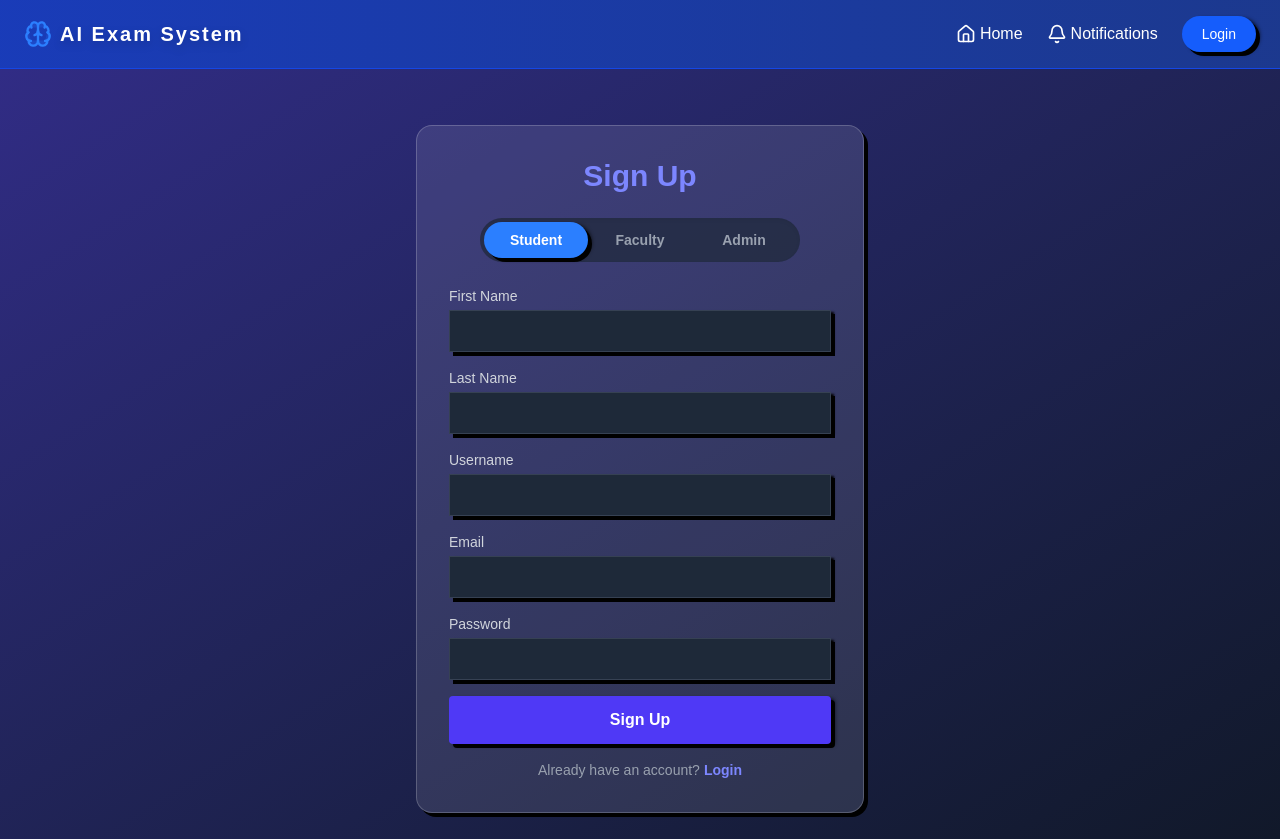
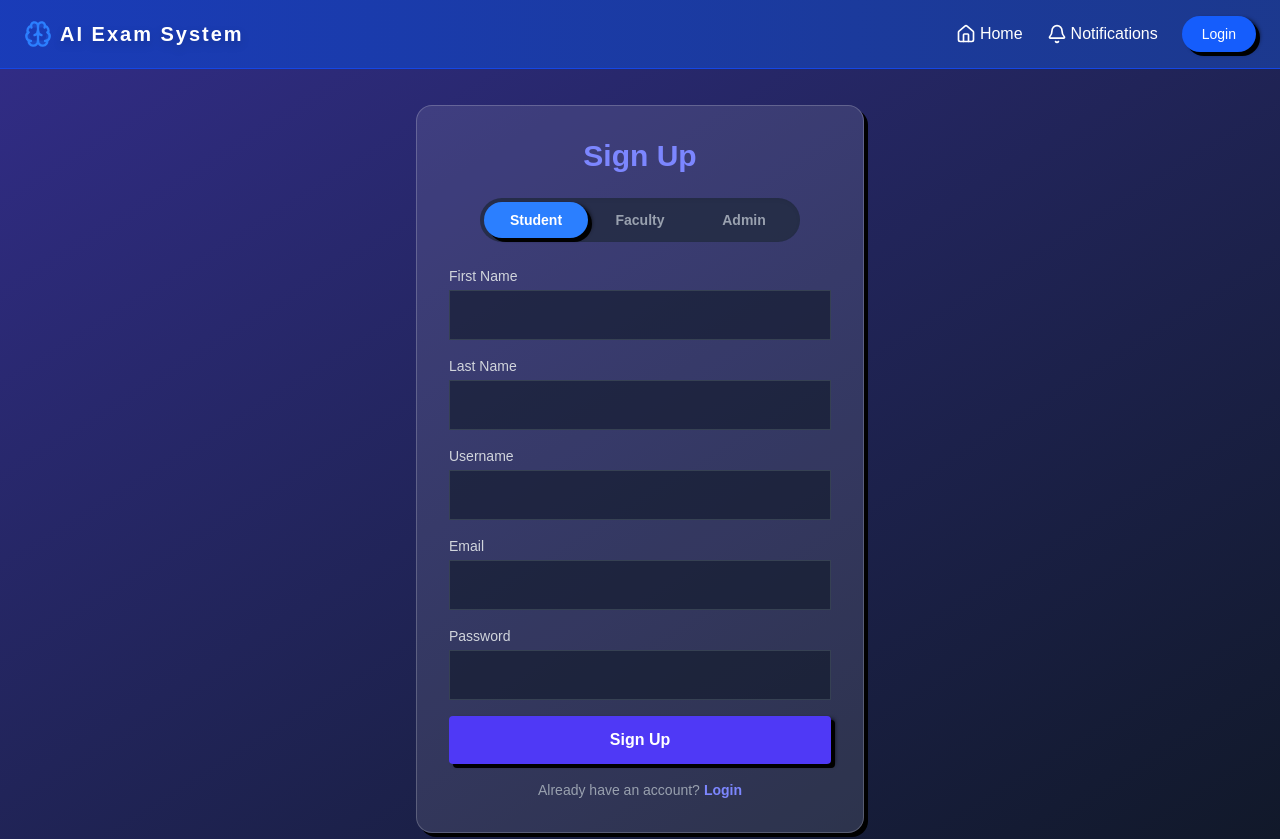
Before and after one commit to samiya2804/ExamSystem, a Next.js app: page /signup in a window 1280 px wide. Shown: the top 839 px of the page. Built offline with nearby package versions, Linux system fonts and the light colour scheme.

Commit message:
Update page.tsx
colors add

```diff
--- a/src/app/signup/page.tsx
+++ b/src/app/signup/page.tsx
@@ -105,7 +105,7 @@ const SignupPage = () => {
               value={firstName}
               onChange={(e) => setFirstName(e.target.value)}
               required
-              className="w-full px-4 py-2 bg-gray-800 border border-gray-700 rounded-lg shadow-sm text-gray-100 focus:outline-none focus:ring-2 focus:ring-indigo-500"
+              className="w-full px-4 py-3 rounded-lg bg-gray-900/60 text-white placeholder-gray-400 border border-gray-700 focus:ring-2 focus:ring-indigo-500 focus:border-indigo-500 transition"
             />
           </div>
           <div>
@@ -118,7 +118,7 @@ const SignupPage = () => {
               value={lastName}
               onChange={(e) => setLastName(e.target.value)}
               required
-              className="w-full px-4 py-2 bg-gray-800 border border-gray-700 rounded-lg shadow-sm text-gray-100 focus:outline-none focus:ring-2 focus:ring-indigo-500"
+              className="w-full px-4 py-3 rounded-lg bg-gray-900/60 text-white placeholder-gray-400 border border-gray-700 focus:ring-2 focus:ring-indigo-500 focus:border-indigo-500 transition"
             />
           </div>
           <div>
@@ -131,7 +131,7 @@ const SignupPage = () => {
               value={username}
               onChange={(e) => setUsername(e.target.value)}
               required
-              className="w-full px-4 py-2 bg-gray-800 border border-gray-700 rounded-lg shadow-sm text-gray-100 focus:outline-none focus:ring-2 focus:ring-indigo-500"
+              className="w-full px-4 py-3 rounded-lg bg-gray-900/60 text-white placeholder-gray-400 border border-gray-700 focus:ring-2 focus:ring-indigo-500 focus:border-indigo-500 transition"
             />
           </div>
           <div>
@@ -144,7 +144,7 @@ const SignupPage = () => {
               value={email}
               onChange={(e) => setEmail(e.target.value)}
               required
-              className="w-full px-4 py-2 bg-gray-800 border border-gray-700 rounded-lg shadow-sm text-gray-100 focus:outline-none focus:ring-2 focus:ring-indigo-500"
+              className="w-full px-4 py-3 rounded-lg bg-gray-900/60 text-white placeholder-gray-400 border border-gray-700 focus:ring-2 focus:ring-indigo-500 focus:border-indigo-500 transition"
             />
           </div>
           <div>
@@ -157,7 +157,7 @@ const SignupPage = () => {
               value={password}
               onChange={(e) => setPassword(e.target.value)}
               required
-              className="w-full px-4 py-2 bg-gray-800 border border-gray-700 rounded-lg shadow-sm text-gray-100 focus:outline-none focus:ring-2 focus:ring-indigo-500"
+              className="w-full px-4 py-3 rounded-lg bg-gray-900/60 text-white placeholder-gray-400 border border-gray-700 focus:ring-2 focus:ring-indigo-500 focus:border-indigo-500 transition"
             />
           </div>
           <button
```
